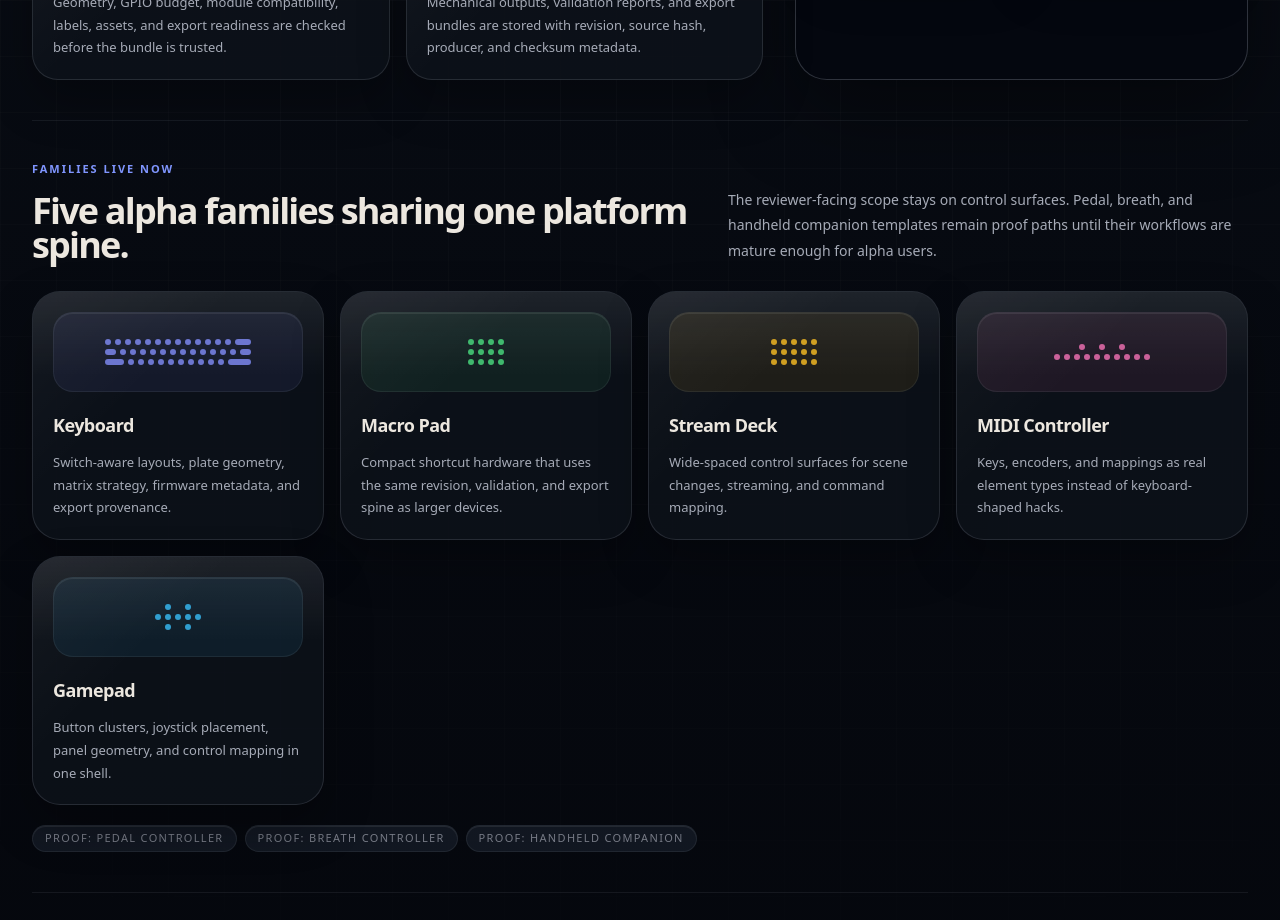
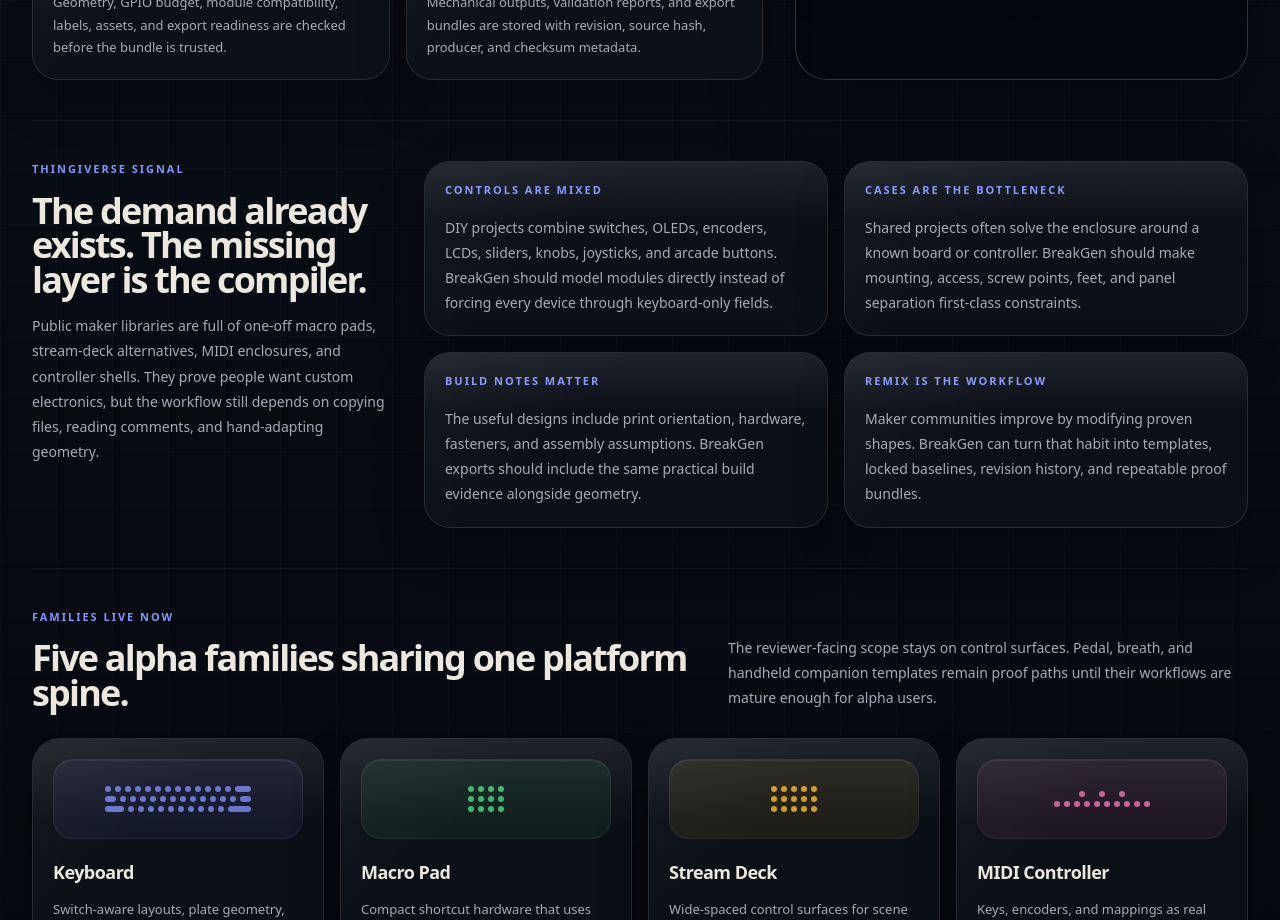
Before and after one commit to Parthawe/BreakGen, a React (Vite) app in the folder client/: page / in a window 1280 px wide. Shown: the part 2520-3440 px from the top of the page. Built offline with nearby package versions, Linux system fonts and the light colour scheme; a web font is replaced by a local one.

Commit message:
Add Thingiverse market signal to public site

```diff
--- a/client/src/pages/Landing.tsx
+++ b/client/src/pages/Landing.tsx
@@ -73,6 +73,25 @@
   ["target", "hid_control_surface"],
   ["mechanical", "panel.dxf + summary"],
   ["readiness", "prototype_ready"],
+];
+
+const MAKER_SIGNALS = [
+  {
+    label: "Controls are mixed",
+    body: "DIY projects combine switches, OLEDs, encoders, LCDs, sliders, knobs, joysticks, and arcade buttons. BreakGen should model modules directly instead of forcing every device through keyboard-only fields.",
+  },
+  {
+    label: "Cases are the bottleneck",
+    body: "Shared projects often solve the enclosure around a known board or controller. BreakGen should make mounting, access, screw points, feet, and panel separation first-class constraints.",
+  },
+  {
+    label: "Build notes matter",
+    body: "The useful designs include print orientation, hardware, fasteners, and assembly assumptions. BreakGen exports should include the same practical build evidence alongside geometry.",
+  },
+  {
+    label: "Remix is the workflow",
+    body: "Maker communities improve by modifying proven shapes. BreakGen can turn that habit into templates, locked baselines, revision history, and repeatable proof bundles.",
+  },
 ];
 
 const PRODUCT_FAMILIES = [
@@ -493,6 +512,31 @@
           </aside>
         </section>
 
+        <section className="section-rule mt-10 grid gap-8 pt-10 lg:grid-cols-[360px_minmax(0,1fr)]">
+          <div>
+            <div className="eyebrow">Thingiverse signal</div>
+            <h2 className="mt-4 text-[36px] font-semibold leading-[0.96] tracking-[-0.05em] text-[var(--text-primary)]">
+              The demand already exists. The missing layer is the compiler.
+            </h2>
+            <p className="mt-4 text-[14px] leading-[1.8] text-[var(--text-secondary)]">
+              Public maker libraries are full of one-off macro pads, stream-deck alternatives,
+              MIDI enclosures, and controller shells. They prove people want custom electronics,
+              but the workflow still depends on copying files, reading comments, and hand-adapting geometry.
+            </p>
+          </div>
+
+          <div className="grid gap-4 md:grid-cols-2">
+            {MAKER_SIGNALS.map((signal) => (
+              <article key={signal.label} className="surface-panel rounded-[26px] p-5">
+                <div className="eyebrow">{signal.label}</div>
+                <p className="mt-4 text-[14px] leading-[1.8] text-[var(--text-secondary)]">
+                  {signal.body}
+                </p>
+              </article>
+            ))}
+          </div>
+        </section>
+
         <section className="section-rule mt-10 pt-10">
           <div className="flex flex-col gap-3 md:flex-row md:items-end md:justify-between">
             <div>
```
